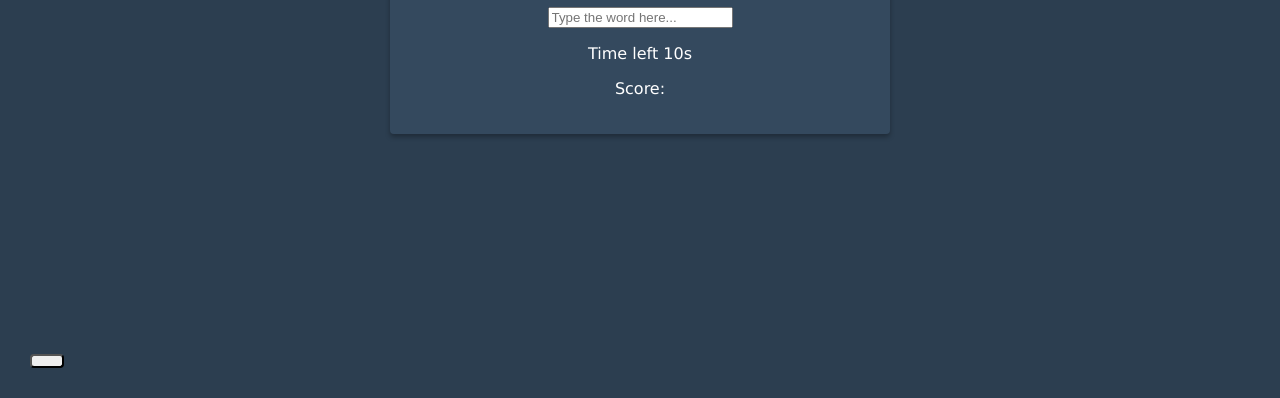
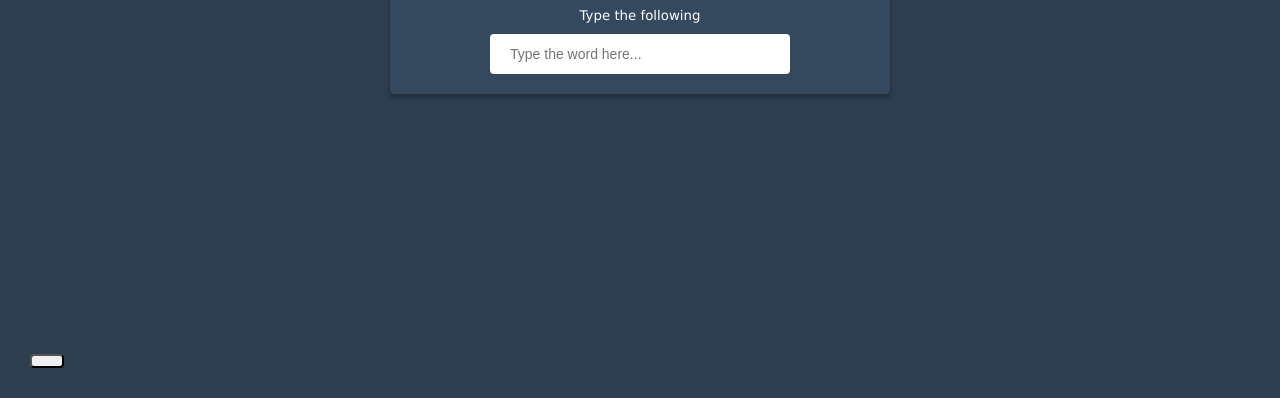
Before and after one commit to Ilie1985/typing_game_javascript, a plain HTML site: page index.html in a window 1280 px wide. Shown: the part 402-800 px from the top of the page. Drawn offline with Linux system fonts and the light colour scheme.

Commit message:
css part2

```diff
--- a/style.css
+++ b/style.css
@@ -70,9 +70,33 @@ button:focus {
   width: 500px;
 }
 
-.container h2 {
+h2 {
   background-color: rgba(0, 0, 0, 0.3);
   padding: 8px;
   border-radius: 4px;
   margin: 0, 0, 40px;
 }
+h1 {
+  margin: 0;
+}
+
+input {
+  border: 0;
+  border-radius: 4px;
+  font-size: 14px;
+  width: 300px;
+  padding: 12px 20px;
+  margin-top: 10px;
+}
+
+.score-container {
+  position: absolute;
+  top: 60px;
+  right: 20px;
+}
+
+.time-container {
+  position: absolute;
+  top: 60px;
+  left:20px;
+}
```
Also changed, not shown: index.html (+1 -5 lines).
